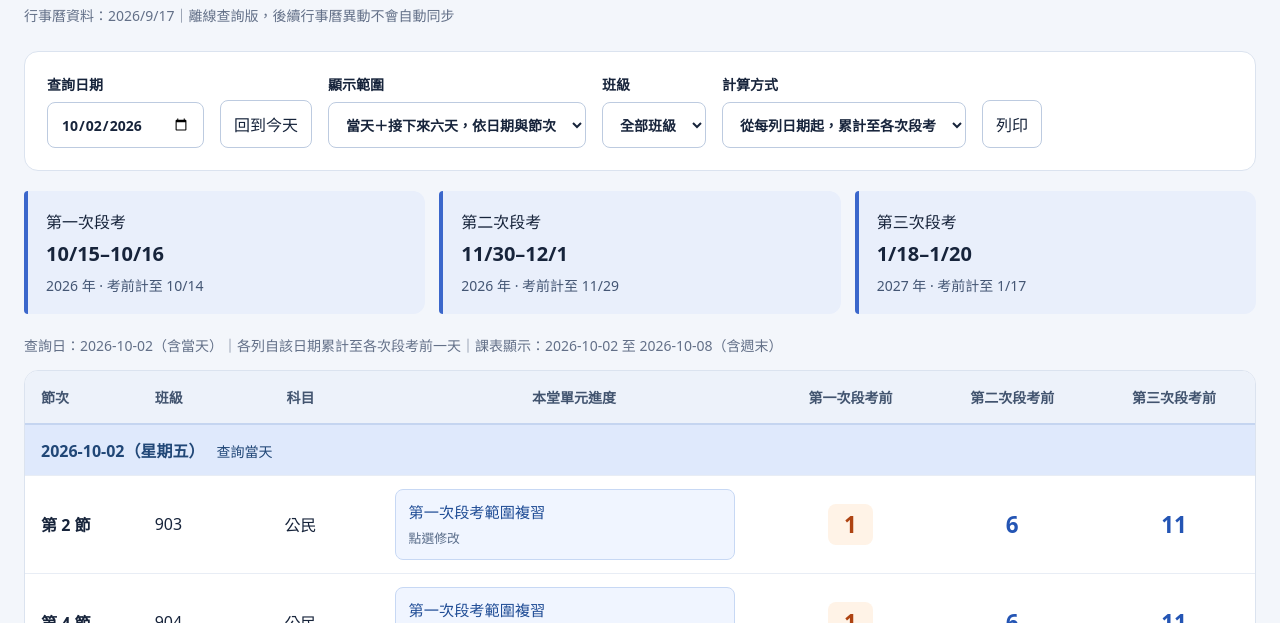
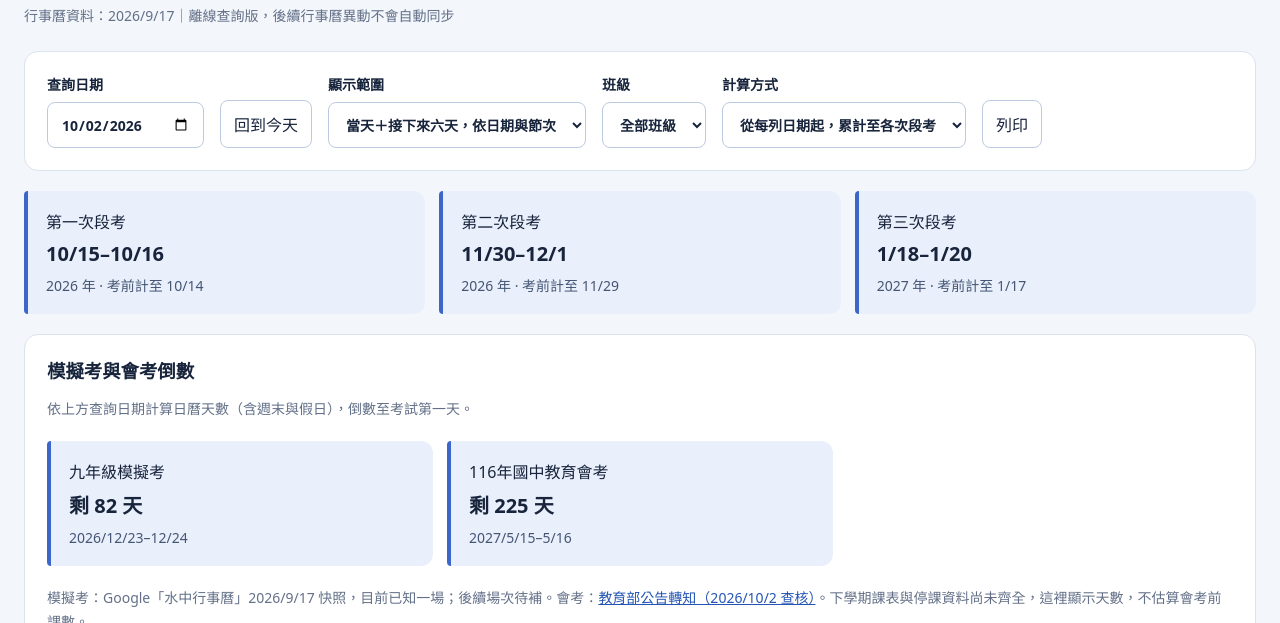
Before and after one commit to fangchiwei-1104/lesson-planner-115, a plain HTML site: page index.html in a window 1280 px wide. Shown: the part 177-800 px from the top of the page. Drawn offline with Linux system fonts and the light colour scheme.

Commit message:
Add mock exam and CAP day countdowns

```diff
--- a/index.html
+++ b/index.html
@@ -10,6 +10,7 @@ main{max-width:1360px}.plan-button{display:block;width:100%;text-align:left;min-
 <header><div class="eyebrow">115 學年度 · 第一學期</div><h1>段考前，還有幾節課？</h1><p>房琦瑋教師課表 · 生物／自然／公民／知識大圖解／健康 · 7 個班級</p><div class="muted">行事曆資料：2026/9/17｜離線查詢版，後續行事曆異動不會自動同步</div></header>
 <section class="controls" aria-label="查詢條件"><label>查詢日期<input id="date" type="date"></label><button id="today" type="button">回到今天</button><label>顯示範圍<select id="view"><option value="daily">當天＋接下來六天，依日期與節次</option><option value="all">全部班級，當天有課優先</option></select></label><label>班級<select id="class"><option value="all">全部班級</option><option>701</option><option>702</option><option>703</option><option>901</option><option>902</option><option>903</option><option>904</option></select></label><label>計算方式<select id="mode"><option value="cumulative">從每列日期起，累計至各次段考</option><option value="segment">各次段考之間，尚未上的課</option></select></label><button id="print" type="button">列印</button></section>
 <section class="cards" aria-label="段考日期"><div class="card">第一次段考<strong>10/15–10/16</strong><span>2026 年 · 考前計至 10/14</span></div><div class="card">第二次段考<strong>11/30–12/1</strong><span>2026 年 · 考前計至 11/29</span></div><div class="card">第三次段考<strong>1/18–1/20</strong><span>2027 年 · 考前計至 1/17</span></div></section>
+<section class="panel" aria-label="模擬考與會考倒數"><h2>模擬考與會考倒數</h2><p class="muted">依上方查詢日期計算日曆天數（含週末與假日），倒數至考試第一天。</p><div class="cards" id="examCountdown" aria-live="polite"></div><p class="muted">模擬考：Google「水中行事曆」2026/9/17 快照，目前已知一場；後續場次待補。會考：<a href="https://www.ctjhs.ntpc.edu.tw/p/406-1000-7303,r145.php" target="_blank" rel="noopener">教育部公告轉知（2026/10/2 查核）</a>。下學期課表與停課資料尚未齊全，這裡顯示天數，不估算會考前課數。</p></section>
 <p id="range" class="muted" aria-live="polite"></p><div class="tablewrap"><table><thead><tr><th scope="col">節次</th><th scope="col">班級</th><th scope="col">科目</th><th scope="col">本堂單元進度</th><th scope="col">第一次段考前</th><th scope="col">第二次段考前</th><th scope="col">第三次段考前</th></tr></thead><tbody id="rows"></tbody></table></div>
 <p class="muted">連續顯示七個日曆日（含週末），先依日期、再依節次排序。每列剩餘節數以該列日期起算，已扣除之前日期的課，包含該列當天的課；假日與已知停課日仍顯示原排課，並標示停課。單位：節。點選節數可查看日期；橘色表示尚未開始的段考前，只剩 0–2 節。</p>
 <section class="panel" id="planner">
@@ -50,7 +51,10 @@ const week=new Date(date+'T00:00:00Z').getUTCDay();
 return COURSES.flatMap((c,i)=>{if(cls!=='all'&&c.cls!==cls)return [];const periods=c.slots.filter(([w])=>w===week).map(([,p])=>p);return periods.length?periods.map(period=>({c,i,period})):view==='all'?[{c,i,period:0}]:[];}).sort((a,b)=>(a.period||99)-(b.period||99)||a.c.cls.localeCompare(b.c.cls));
 }
 function sevenDates(date){const start=new Date(date+'T00:00:00Z');return Array.from({length:7},(_,i)=>{const d=new Date(start);d.setUTCDate(d.getUTCDate()+i);return d.toISOString().slice(0,10);});}
-function render(){const date=$('date').value;if(!date)return;const mode=$('mode').value;const cls=$('class').value;
+const COUNTDOWN_EXAMS=[{label:'九年級模擬考',start:'2026-12-23',end:'2026-12-25',display:'2026/12/23–12/24'},{label:'116年國中教育會考',start:'2027-05-15',end:'2027-05-17',display:'2027/5/15–5/16'}];
+function countdownText(exam,date){if(date>=exam.end)return '已結束';if(date>=exam.start)return '考試進行中';return `剩 ${Math.round((Date.parse(exam.start+'T00:00:00Z')-Date.parse(date+'T00:00:00Z'))/86400000)} 天`;}
+function renderCountdown(date){$('examCountdown').innerHTML=COUNTDOWN_EXAMS.map(e=>`<div class="card">${e.label}<strong>${countdownText(e,date)}</strong><span>${e.display}</span></div>`).join('');}
+function render(){const date=$('date').value;if(!date)return;renderCountdown(date);const mode=$('mode').value;const cls=$('class').value;
 $('range').textContent=date>=EXAMS[2].end?'本學期段考已結束。可選擇較早日期回顧課數。':`${date<START?'資料從 2026/9/17 開始；已改由該日起算。':`查詢日：${date}（含當天）`}${mode==='cumulative'?'｜各列自該日期累計至各次段考前一天':'｜分段計算，不含各列日期前的課'}`;
 const view=$('view').value||'daily';
 const days=view==='all'?[date]:sevenDates(date);
```
